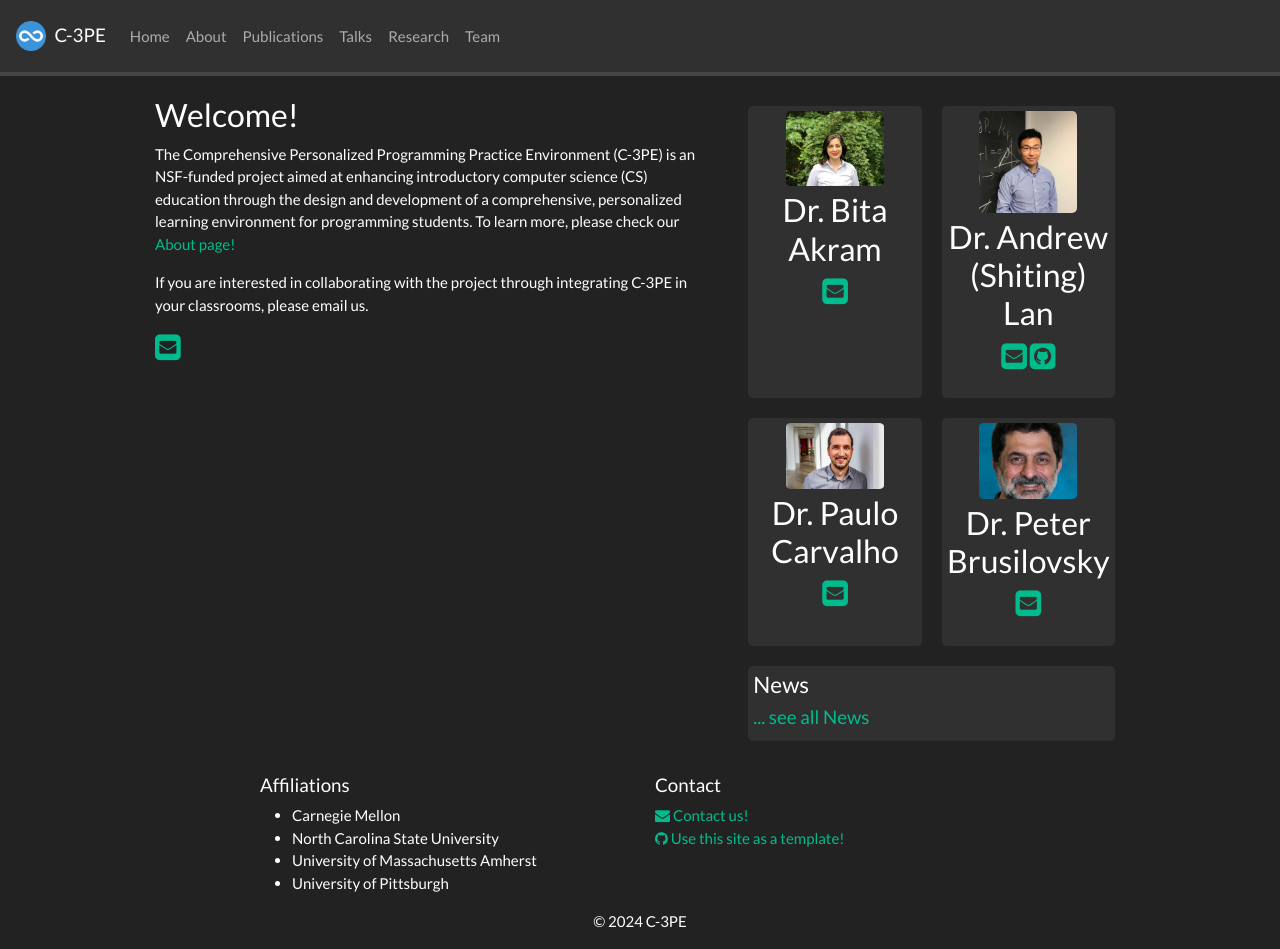
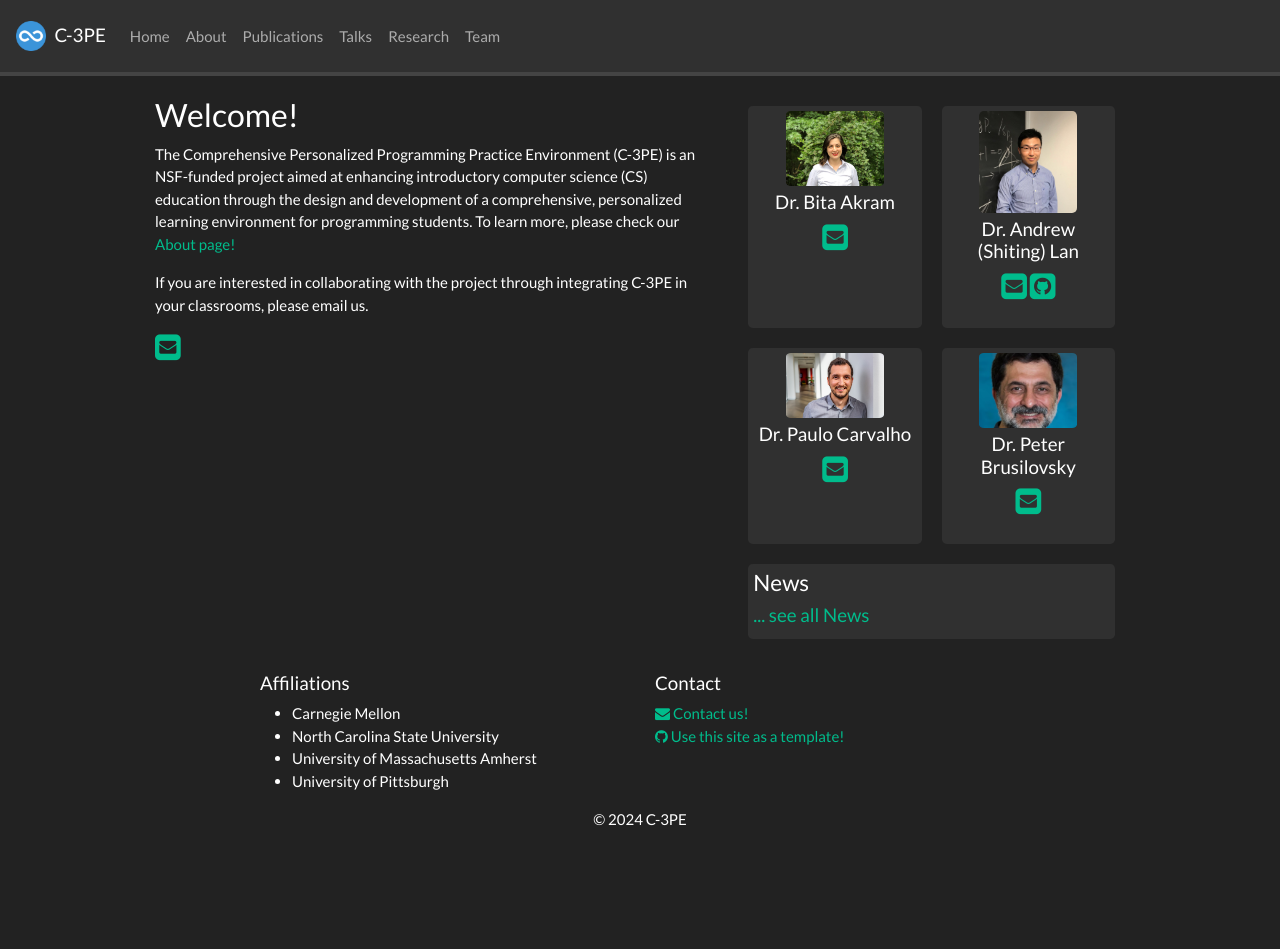
Before and after one commit to C-3PE/c-3pe.github.io, a Jekyll site: the page built from _pages/home.md, in a window 1280 px wide and 949 px high. Built offline with Jekyll 4.4.1, drawn with Linux system fonts in a browser that asks for light colours; nearby versions of some CDN libraries; a style sheet for code colours, icons or effects is not loaded.

Commit message:
Oops, went the wrong direction on name size

```diff
--- a/_includes/sidebar.html
+++ b/_includes/sidebar.html
@@ -14,7 +14,7 @@
 <div class="col jumbotron">
    <center>
    <a href="{{site.url}}{{site.baseurl}}/about"><img src="{{site.url}}{{site.baseurl}}/images/{{ member.photo }}" width="60%" style="block:inline; margin-left:auto; margin-right:auto; margin-bottom:5px;"/></a>
-   <h3>{{ member.name }}</h3>
+   <h5>{{ member.name }}</h5>
    <div style="margin-bottom:5px">
    {% if member.email %}<a href="mailto:{{ member.email }}" target="_blank"><i class="fa fa-envelope-square fa-2x"></i></a> {% endif %}
    {% if member.cv %} <a href="{{ site.url }}{{ site.baseurl }}/{{ member.cv }}" target="_blank"><i class="ai ai-cv-square ai-2x"></i></a> {% endif %}
```
